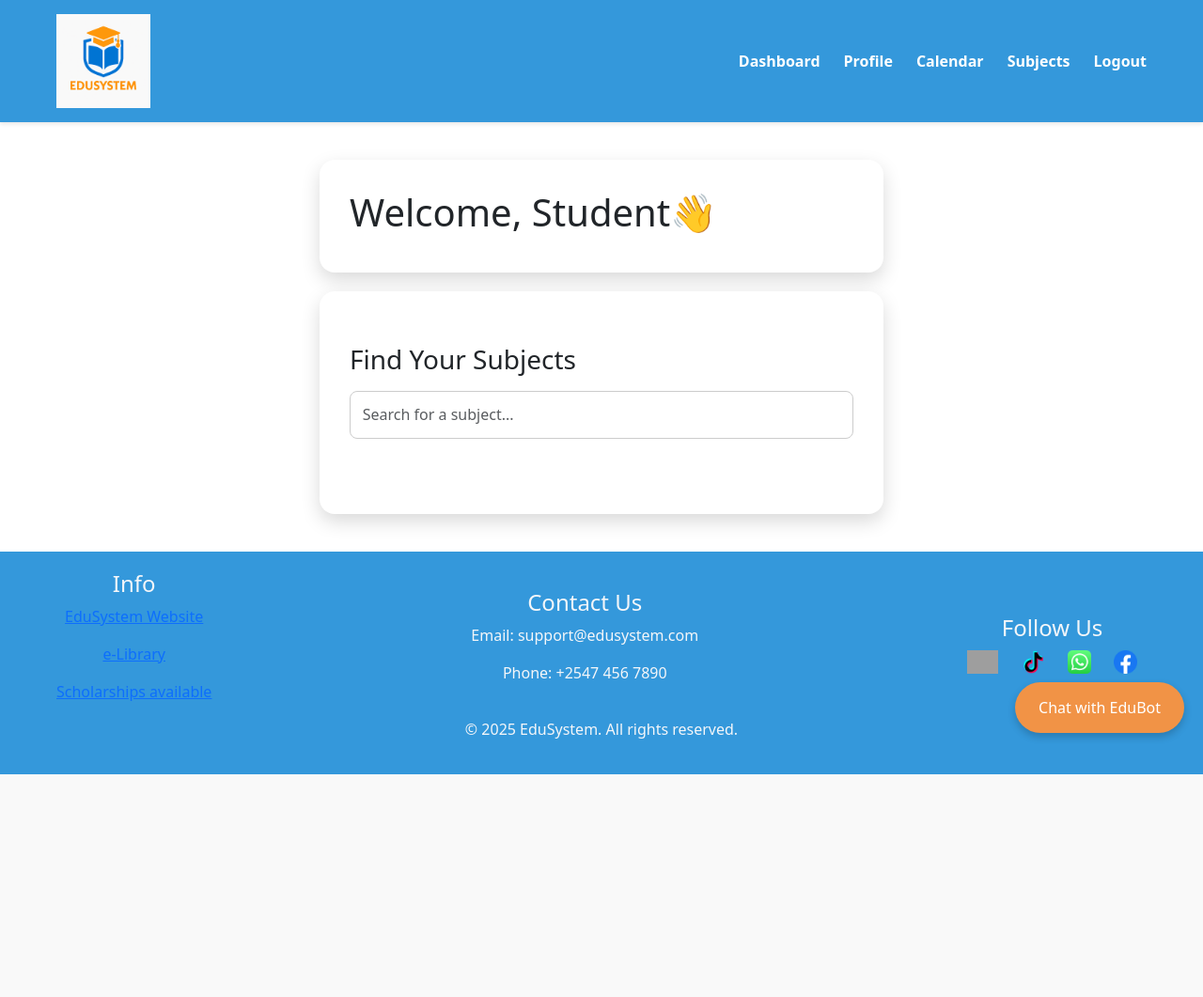
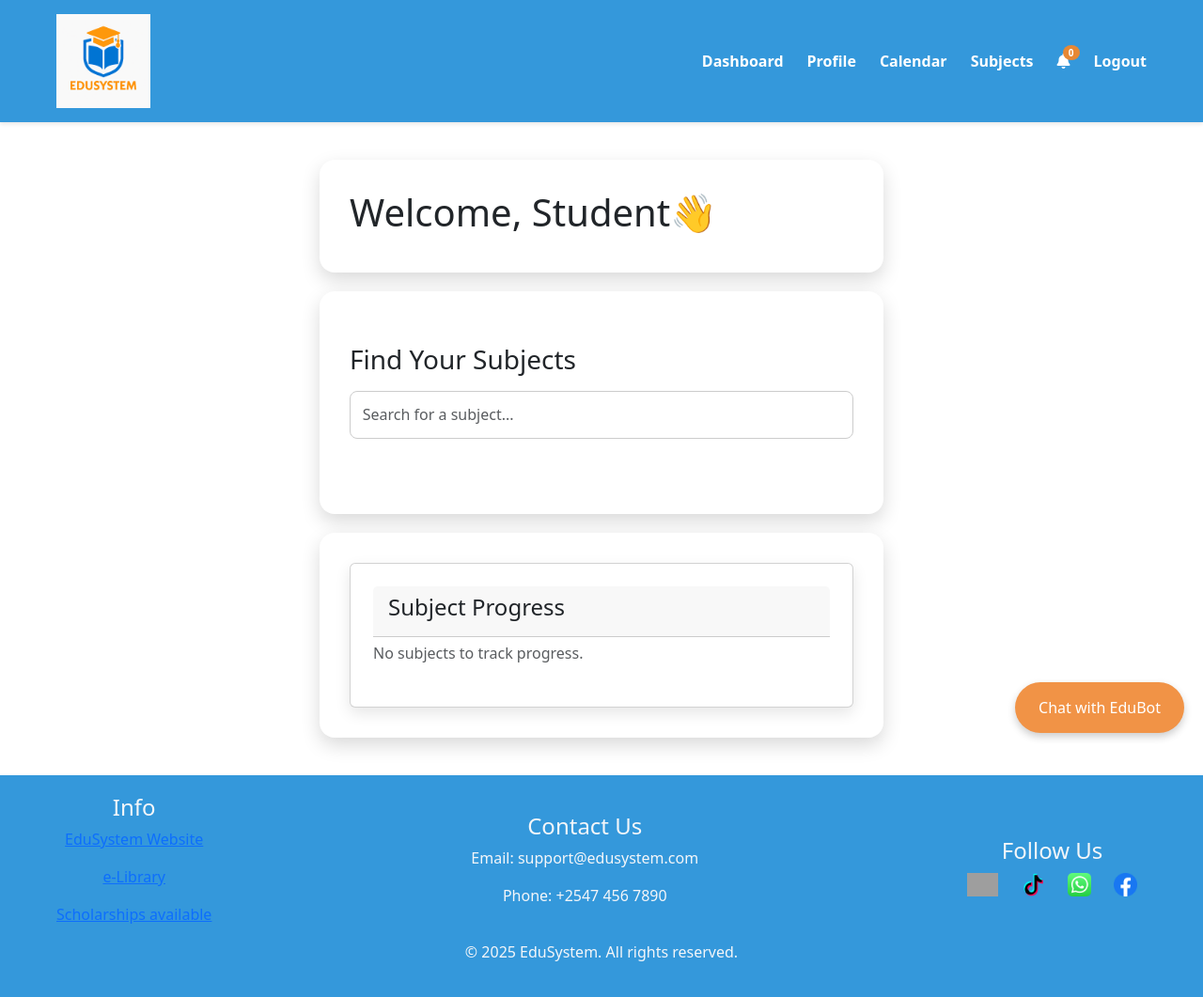
Before and after one commit to Wendy-Okoth/EducationalSystem, a Flask app: page /student/dashboard in a window 1280 px wide. Shown: the whole page at 94% size. Before the commit the page ends 824 px from the top, so only its background shows below. Run offline with Flask 3, Linux system fonts and the light colour scheme; the visitor is signed in with stand-in values (Sample User, id 1); data that the repository does not hold is empty; grey boxes are pictures that could not be loaded.

Commit message:
Implement notification feature and add dynamic status bar for student

```diff
--- a/app/routes/student.py
+++ b/app/routes/student.py
@@ -1,13 +1,17 @@
 from flask import Blueprint, render_template, session, redirect, url_for , request , jsonify
-from app.models import User, Role , Subject , db   # adjust if your models file is in a different place
+from app.models import User, Role , Subject , db ,  Assignment , Notification , CompletedAssignment
 from app import db
 from flask_login import current_user, login_required
 
 student_bp = Blueprint("student", __name__, url_prefix="/student")
 
+def is_student():
+    """Helper function to check if the user has a student role."""
+    return session.get('role') == 'STUDENT'
+
 @student_bp.route('/dashboard')
 def dashboard():
-    if 'user_id' not in session or session.get('role') != 'STUDENT':
+    if not is_student():
         return redirect(url_for('auth.login'))
 
     student = User.query.get(session['user_id'])
@@ -28,14 +32,14 @@ def edit_profile():
 
 @student_bp.route("/calendar")
 def calendar():
-    if "role" not in session or session["role"] != "STUDENT":
+    if not is_student():
         return redirect(url_for("auth.login"))
     return render_template("student_calendar.html")
 
 # Subject page
 @student_bp.route("/subject/<int:subject_id>")
 def subject(subject_id):
-    if "role" not in session or session["role"] != "STUDENT":
+    if not is_student():
         return redirect(url_for("auth.login"))
 
     # For now, just dummy data until you connect DB
@@ -50,7 +54,7 @@ def subject(subject_id):
 
 @student_bp.route("/subjects")
 def subjects():
-    if "role" not in session or session["role"] != "STUDENT":
+    if not is_student():
         return redirect(url_for("auth.login"))
 
     subjects = [
@@ -62,7 +66,7 @@ def subjects():
 
 @student_bp.route("/profile")
 def profile():
-    student_id = session.get("user_id")  # user_id is stored in session after login
+    student_id = session.get("user_id")
 
     if not student_id:
         return redirect(url_for("auth.login"))
@@ -76,7 +80,7 @@ def profile():
 @student_bp.route('/search_subjects')
 def search_subjects():
     """Route to search for subjects in the database."""
-    if 'user_id' not in session or session.get('role') != 'STUDENT':
+    if not is_student():
         return jsonify({'success': False, 'message': 'Authentication required.'}), 401
 
     query = request.args.get('query', '')
@@ -88,7 +92,7 @@ def search_subjects():
 def add_subject():
     """Route to enroll a student in a subject using an enrollment key."""
     # Add a manual session check to ensure the user is logged in
-    if 'user_id' not in session or session.get('role') != 'STUDENT':
+    if not is_student():
         return jsonify({'success': False, 'message': 'Authentication required.'}), 401
 
     data = request.json
@@ -119,3 +123,100 @@ def add_subject():
     db.session.commit()
 
     return jsonify({'success': True, 'message': 'Successfully enrolled!'})
+
+@student_bp.route('/api/assignments')
+def get_student_assignments():
+    if not is_student():
+        return jsonify([])
+
+    student = User.query.get(session.get('user_id'))
+    if not student:
+        return jsonify([])
+
+    # Get all assignments for subjects the student is enrolled in
+    enrolled_subjects = student.enrolled_subjects
+    assignments_data = []
+
+    for enrollment in enrolled_subjects:
+        subject_assignments = Assignment.query.filter_by(subject_id=enrollment.subject_id).all()
+        for assignment in subject_assignments:
+            assignments_data.append({
+                'title': f"Assignment: {assignment.title}",
+                'start': assignment.due_date.isoformat(),
+                'end': assignment.due_date.isoformat(),
+                'allDay': False
+            })
+
+    return jsonify(assignments_data)
+
+@student_bp.route('/api/notifications')
+def get_unread_notifications():
+    """API endpoint to get the count of unread notifications for the student."""
+    if not is_student():
+        return jsonify({'count': 0}), 401
+
+    unread_count = Notification.query.filter_by(user_id=session['user_id'], is_read=False).count()
+
+    return jsonify({'count': unread_count})
+
+@student_bp.route('/api/notifications/all')
+def get_all_notifications():
+    """API endpoint to get all notifications for a student."""
+    if not is_student():
+        return jsonify([]), 401
+
+    notifications = Notification.query.filter_by(user_id=session['user_id']).order_by(Notification.created_at.desc()).all()
+
+    notifications_data = [{
+        'id': n.id,
+        'message': n.message,
+        'is_read': n.is_read,
+        'timestamp': n.created_at.isoformat()
+    } for n in notifications]
+
+    return jsonify(notifications_data)
+
+@student_bp.route('/notifications')
+def notifications():
+    if not is_student():
+        return redirect(url_for('auth.login'))
+    # This will render a new template to display all notifications
+    return render_template('student_notifications.html')
+
+@student_bp.route('/api/progress')
+def get_student_progress():
+    if not is_student():
+        return jsonify({})
+
+    student = User.query.get(session.get('user_id'))
+    if not student:
+        return jsonify({})
+
+    progress_data = {}
+
+    # Get all subjects the student is enrolled in
+    enrolled_subjects = [e.subject for e in student.enrolled_subjects]
+
+    for subject in enrolled_subjects:
+        total_assignments = Assignment.query.filter_by(subject_id=subject.id).count()
+
+        # Count assignments completed by the student for this subject
+        completed_assignments = CompletedAssignment.query.filter(
+            CompletedAssignment.student_id == student.id,
+            CompletedAssignment.assignment_id.in_(
+                db.session.query(Assignment.id).filter(Assignment.subject_id == subject.id)
+            )
+        ).count()
+
+        completion_percentage = 0
+        if total_assignments > 0:
+            completion_percentage = (completed_assignments / total_assignments) * 100
+
+        progress_data[subject.id] = {
+            'subject_name': subject.name,
+            'completed': completed_assignments,
+            'total': total_assignments,
+            'percentage': round(completion_percentage, 2)
+        }
+
+    return jsonify(progress_data)
--- a/app/static/styles.css
+++ b/app/static/styles.css
@@ -434,3 +434,20 @@ input[type="email"], input[type="password"], input[type="text"] {
     background-color: #e78834; /* A shade of orange */
     border-color: #e78834; /* Same as background */
 }
+
+.notification-icon {
+    position: relative; /* Allows the badge to be positioned relative to the icon */
+    display: inline-block;
+}
+
+.notification-icon .badge {
+    position: absolute;
+    top: -5px; /* Adjust as needed */
+    right: -10px; /* Adjust as needed */
+    padding: 3px 6px;
+    border-radius: 50%;
+    background-color: #e78834;
+    color: white;
+    font-size: 10px;
+    font-weight: bold;
+}
--- a/app/templates/base_student.html
+++ b/app/templates/base_student.html
@@ -6,6 +6,7 @@
     <title>{% block title %}EduSystem{% endblock %}</title>
     <link rel="stylesheet" href="{{ url_for('static', filename='styles.css') }}">
     <link href="https://cdn.jsdelivr.net/npm/bootstrap@5.3.0/dist/css/bootstrap.min.css" rel="stylesheet">
+    <link rel="stylesheet" href="https://cdnjs.cloudflare.com/ajax/libs/font-awesome/6.5.2/css/all.min.css">
     <script src="https://cdn.jsdelivr.net/npm/bootstrap@5.3.0/dist/js/bootstrap.bundle.min.js"></script>
     <link rel="icon" type="image/png" href="{{ url_for('static', filename='images/favicon.png') }}">
     {% block extra_css %}{% endblock %}
@@ -22,6 +23,12 @@
                     <li><a href="{{ url_for('student.profile') }}">Profile</a></li>
                     <li><a href="{{ url_for('student.calendar') }}">Calendar</a></li>
                     <li><a href="{{ url_for('student.subjects') }}">Subjects</a></li>
+                     <li>
+                    <a href="{{ url_for('student.notifications') }}" class="notification-icon">
+                        <i class="fas fa-bell"></i>
+                        <span class="badge" id="notification-count">0</span>
+                    </a>
+                </li>
                     <li><a href="{{ url_for('auth.logout') }}">Logout</a></li>
                 </ul>
             </nav>
@@ -66,5 +73,35 @@
 </footer>
 
     {% block extra_js %}{% endblock %}
+    <script>
+        document.addEventListener('DOMContentLoaded', function() {
+            const notificationBadge = document.getElementById('notification-count');
+
+            // Function to fetch and update the notification count
+            function fetchNotificationCount() {
+                fetch('/student/api/notifications')
+                    .then(response => {
+                        if (!response.ok) {
+                            throw new Error('Network response was not ok');
+                        }
+                        return response.json();
+                    })
+                    .then(data => {
+                        const count = data.count || 0;
+                        notificationBadge.textContent = count;
+                        // You can add logic here to show/hide the badge if count is 0
+                    })
+                    .catch(error => {
+                        console.error('Error fetching notification count:', error);
+                    });
+            }
+
+            // Call the function once on page load
+            fetchNotificationCount();
+
+            // Call the function every 30 seconds to get the latest count
+            setInterval(fetchNotificationCount, 30000);
+        });
+    </script>
 </body>
 </html>
--- a/app/templates/base_teacher.html
+++ b/app/templates/base_teacher.html
@@ -5,6 +5,7 @@
     <meta name="viewport" content="width=device-width, initial-scale=1.0">
     <title>{% block title %}EduSystem{% endblock %}</title>
     <link rel="stylesheet" href="{{ url_for('static', filename='styles.css') }}">
+    <link rel="stylesheet" href="https://cdnjs.cloudflare.com/ajax/libs/font-awesome/6.5.2/css/all.min.css">
     <link rel="icon" type="image/png" href="{{ url_for('static', filename='images/favicon.png') }}">
     {% block extra_css %}{% endblock %}
 </head>
--- a/app/templates/student_dashboard.html
+++ b/app/templates/student_dashboard.html
@@ -6,6 +6,7 @@
 <section id="contact-form" class="form-container">
     <h1> Welcome, {{ student.name if student else 'Student' }}👋</h1>
 </section>
+
 <section id="contact-form" class="form-container">
     <div class="search-section my-4">
         <h3>Find Your Subjects</h3>
@@ -17,6 +18,17 @@
         <div id="add-subject-message" class="mt-2"></div>
     </div>
 </section>
+
+<section class="form-container">
+    <div class="card">
+        <div class="card-header">
+            <h4>Subject Progress</h4>
+        </div>
+        <ul id="progress-list" class="list-group list-group-flush">
+            </ul>
+    </div>
+</section>
+
 <div class="modal fade" id="enrollmentKeyModal" tabindex="-1" aria-labelledby="enrollmentKeyModalLabel" aria-hidden="true">
     <div class="modal-dialog">
         <div class="modal-content">
@@ -99,11 +111,9 @@
             }, 300);
         });
 
-        // Event listener to handle clicks on search results
         searchResultsDiv.addEventListener('click', function(event) {
             const clickedElement = event.target;
 
-            // If the user clicked the 'Add' button
             if (clickedElement.classList.contains('add-subject-btn')) {
                 const subjectId = clickedElement.getAttribute('data-subject-id');
                 const subjectName = clickedElement.getAttribute('data-subject-name');
@@ -114,7 +124,6 @@
             }
         });
 
-        // Handle the 'Enroll' button click inside the modal
         document.getElementById('enroll-button').addEventListener('click', function() {
             const enrollmentKey = document.getElementById('enrollment-key-input').value.trim();
 
@@ -138,13 +147,12 @@
                 messageDiv.textContent = data.message;
                 messageDiv.className = data.success ? 'mt-2 text-success' : 'mt-2 text-danger';
                 if (data.success) {
-                    // Optionally, redirect or reload the page to show enrolled subjects
-                    // window.location.reload();
+                    window.location.reload();
                 }
                 enrollmentKeyModal.hide();
-                document.getElementById('enrollment-key-input').value = ''; // Clear input
-                searchInput.value = ''; // Clear search field
-                searchResultsDiv.innerHTML = ''; // Clear results
+                document.getElementById('enrollment-key-input').value = '';
+                searchInput.value = '';
+                searchResultsDiv.innerHTML = '';
             })
             .catch(error => {
                 console.error('Error adding subject:', error);
@@ -154,7 +162,7 @@
             });
         });
 
-        // --- EduBot Chatbot Logic (No changes needed) ---
+        // --- EduBot Chatbot Logic ---
         const chatContainer = document.getElementById("edubot-container");
         const openBtn = document.getElementById("open-chat-btn");
         const closeBtn = document.getElementById("close-chat-btn");
@@ -215,6 +223,47 @@
                 sendMessage();
             }
         });
+
+        // --- New Progress Bar Logic ---
+        const progressList = document.getElementById('progress-list');
+
+        fetch('/student/api/progress')
+            .then(response => {
+                if (!response.ok) {
+                    throw new Error('Network response was not ok');
+                }
+                return response.json();
+            })
+            .then(data => {
+                if (Object.keys(data).length === 0) {
+                    progressList.innerHTML = '<li class="list-group-item text-muted">No subjects to track progress.</li>';
+                    return;
+                }
+
+                for (const subjectId in data) {
+                    const progress = data[subjectId];
+                    const listItem = document.createElement('li');
+                    listItem.className = 'list-group-item';
+                    listItem.innerHTML = `
+                        <h5 class="mb-1">${progress.subject_name}</h5>
+                        <div class="progress" style="height: 20px;">
+                            <div class="progress-bar" role="progressbar"
+                                style="width: ${progress.percentage}%;"
+                                aria-valuenow="${progress.percentage}"
+                                aria-valuemin="0"
+                                aria-valuemax="100">
+                                ${progress.completed} / ${progress.total}
+                            </div>
+                        </div>
+                        <small class="text-muted">${progress.percentage}% completed</small>
+                    `;
+                    progressList.appendChild(listItem);
+                }
+            })
+            .catch(error => {
+                console.error('Error fetching progress data:', error);
+                progressList.innerHTML = '<li class="list-group-item text-danger">Error loading progress data.</li>';
+            });
     });
 </script>
 {% endblock %}
```
Also changed, not shown: app/models.py (+20 -0 lines), app/static/js/student_calendar.js (+27 -7 lines), app/templates/about.html (+12 -5 lines), app/templates/student_notifications.html (added, +32 -0 lines), migrations/versions/1a4b07b0d36c_add_notification_model.py (added, +36 -0 lines), migrations/versions/6ac785004d07_add_completedassignment_model.py (added, +36 -0 lines), 1 other file. Lines whose indentation alone changed are shown as unchanged.
